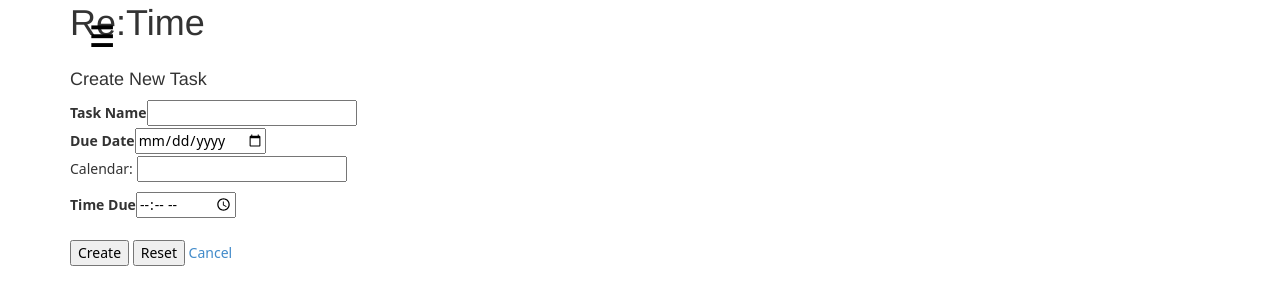
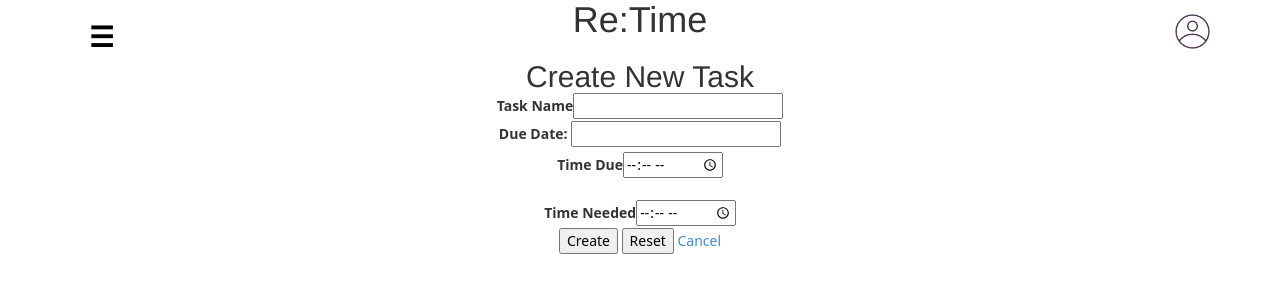
Before and after one commit to jessicajyeung/retime, a PHP site: page /createNewTask.html in a window 1280 px wide. Shown: the top 305 px of the page. Run offline with PHP 8.4, Linux system fonts and the light colour scheme; some libraries are stand-ins or nearby versions.

Commit message:
Center oriented content; except index.html

```diff
--- a/static/createNewTask.html
+++ b/static/createNewTask.html
@@ -9,21 +9,20 @@
 	<link href="css/bootstrap-theme.min.css" rel="stylesheet">
 	<link href="css/introHCI.css" rel="stylesheet">
 	<link href="css/main.css" rel="stylesheet">
-
-	<!-- HTML5 Shim and Respond.js IE8 support of HTML5 elements and media queries -->
-	<!-- WARNING: Respond.js doesn't work if you view the page via file:// -->
-    <!--[if lt IE 9]>
-      <script src="https://oss.maxcdn.com/libs/html5shiv/3.7.0/html5shiv.js"></script>
-      <script src="https://oss.maxcdn.com/libs/respond.js/1.3.0/respond.min.js"></script>
-      <![endif]-->
+  <link rel="stylesheet" href="//code.jquery.com/ui/1.12.1/themes/base/jquery-ui.css">
+  <script src="https://code.jquery.com/jquery-1.12.4.js"></script>
+  <script src="https://code.jquery.com/ui/1.12.1/jquery-ui.js"></script>
 </head>
 
 <body>
  <div class="container">
   <header>
-  			<h1>Re:Time</h1>
+   <h1><center>Re:Time</center></h1>
    <button class="hamburger">&#9776;</button>
    <button class="cross">&#735;</button>
+   <a href="profile.html" class="user">
+    <img src="img/profile_icon.png" id="user" alt="Username's Profile" width="35px" height="35px" >
+  </a>
 </header>
 
 <div class="menu">
@@ -36,38 +35,36 @@
 </div>
 
 
-  		<h4>Create New Task</h4>
-  		<!-- divs are invisible structuring elements that stack vertically by default. Use them to organize your code -->
-  		<!-- img tags are images. Lorem Pixel will deliver random images; handy! -->
-  		<!-- a are anchors, also known as hyperlinks. Use the href attribute to tell the browser where to go when the user clicks -->
+<h2><center>Create New Task</center></h2>
 <form>
-  			<div><label for="taskname">Task Name </label><input type="text" name="taskname" id="taskname">
+  <center>
+   <div><label for="taskname">Task Name </label><input type="text" name="taskname" id="taskname"></input>
    </div>
 
-  			<div><label for="duedate">Due Date </label><input type="date" name="duedate">
-  			</div>
-  			<script src="http://code.jquery.com/ui/1.10.1/jquery-ui.js"></script>
+   <label>Due Date: <input type="text"  id="datepicker"></input></label>
 
-  			<script>
-  			$(function() {
-  				$( "#calendar" ).datepicker();
-  			});
-  			</script>
 
-  			<p>Calendar: <input type="text" id="calendar" /></p>
-
-  			<div><label for="timedue">Time Due </label><input type="time" name="timedue">
+   <div><label for="timedue">Time Due </label><input type="time" name="timedue"></input>
    </div>
    <br>
+   <div><label for="timeneeded">Time Needed </label><input type="time" name="timeneeded"></input>
+   </div>
 
    <button type="submit" value="Submit">Create</button>
    <button type="reset" value="Reset">Reset</button>
    <a href="index.html"> Cancel </a>
  </div>
+</center>
 </form>
-  	<script src="https://code.jquery.com/jquery.js"></script>
 <script src="js/bootstrap.min.js"></script>
 <script src="js/introHCI.js"></script>
 <script src="js/main.js"></script>
+<script>
+$(document).ready(function(){
+  console.log('in datepicker init');
+  console.log($('#datepicker'))
+  $( "#datepicker" ).datepicker();
+})
+</script>
 </body>
 </html>
--- a/static/css/main.css
+++ b/static/css/main.css
@@ -3,6 +3,10 @@ body {
   margin:0;
   width:100%;
   height:100vh;
+}
+
+h1, h2, h3, .macro, #new{
+  display: inline;
 }
 
 header{
@@ -11,15 +15,6 @@ header{
   width:100%;
   height:60px;
   line-height:60px;
-}
-
-h1, h2, h3, .macro, #new{
-  text-align: center;
-  display: inline;
-}
-
-ol {
-  list-style-position:inside;
 }
 
 ol {
--- a/static/profile.html
+++ b/static/profile.html
@@ -18,7 +18,9 @@
 			<h1>Re:Time</h1>
 			<button class="hamburger">&#9776;</button>
 			<button class="cross">&#735;</button>
-			<a href="profile.html" class="user"><img src="img/profile_icon.png" id="user" alt="Username's Profile" width="50px" height="50px" ></a>
+			<a href="profile.html" class="user">
+				<img src="img/profile_icon.png" id="user" alt="Username's Profile" width="35px" height="35px" >
+			</a>
 		</header>
 
 		<div class="menu">
```
Also changed, not shown: static/index.html (+5 -5 lines), static/settings.html (+5 -3 lines), static/task.html (+9 -6 lines). Lines whose indentation alone changed are shown as unchanged.
